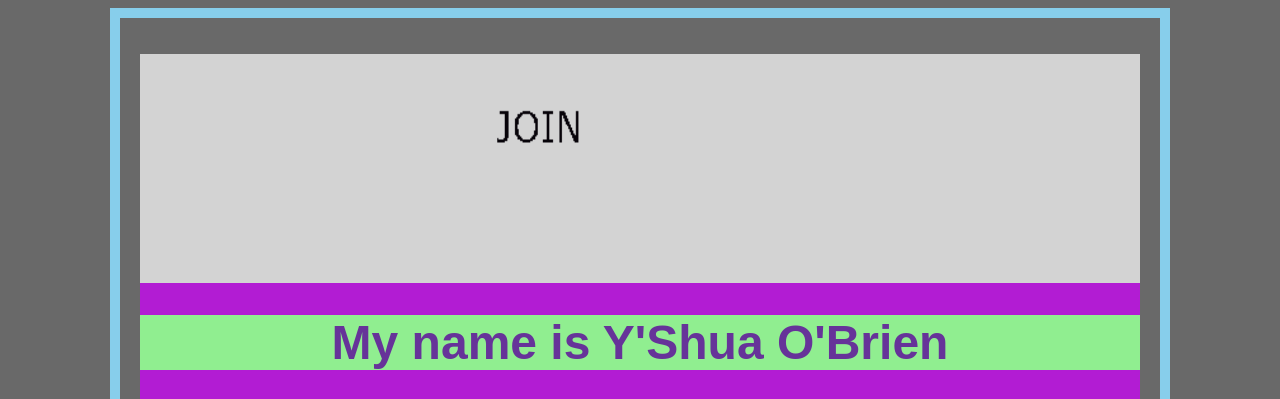
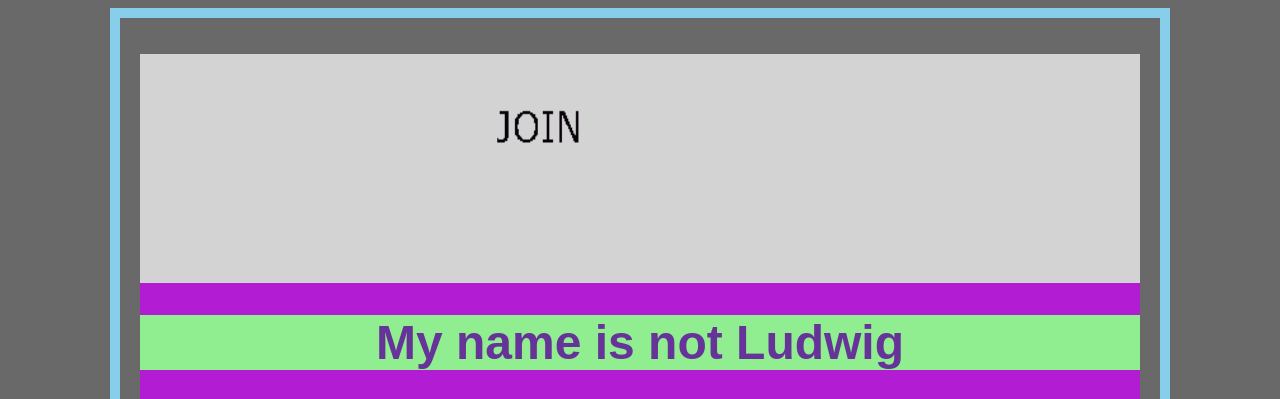
Before and after one commit to ImNotLudwig/Luds-biography, a plain HTML site: page webpage6/my_favs/fav_vid/index.html in a window 1280 px wide. Shown: the top 399 px of the page. Drawn offline with Linux system fonts and the light colour scheme.

Commit message:
Update index.html

```diff
--- a/webpage6/my_favs/fav_vid/index.html
+++ b/webpage6/my_favs/fav_vid/index.html
@@ -2,7 +2,7 @@
 <html lang="en">
 <head>
 	<meta charset="utf-8" />
-	<title>Y'Shua O'Briens fav site!</title>
+	<title>I'mNotLudwig's fav site!</title>
     <link rel="stylesheet" href="../../style.css"/>
 </head>
 <body>
@@ -11,7 +11,7 @@
         <header>
             <p class="align_center"><img id="clear_float" src="../../images/bannerad.gif" style="height:225px;width:400px;" title="banner ad" alt="banner ad gif"/></p>
 
-            <h1>My name is Y'Shua O'Brien</h1>
+            <h1>My name is not Ludwig</h1>
 
             <nav>
                 <a href="../../index.html"><i>About Me</i></a>
```
